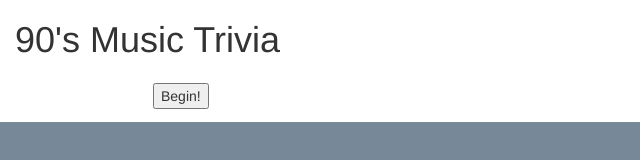
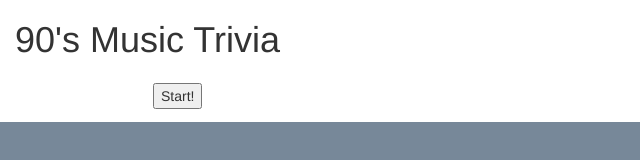
Before and after one commit to danger-academy/TriviaGame, a plain HTML site: page index.html in a window 1280 px wide. Shown: the full height of the page, 0-640 px from the left. Drawn offline with nearby package versions, Linux system fonts and the light colour scheme.

Commit message:
Update index.html

```diff
--- a/index.html
+++ b/index.html
@@ -17,7 +17,7 @@
     <div class="container-fluid">
         <h1>90's Music Trivia</h1>
         <div id="content">
-            <button id="start">Begin!</button>
+            <button id="start">Start!</button>
         </div>
     </div>
 
```
